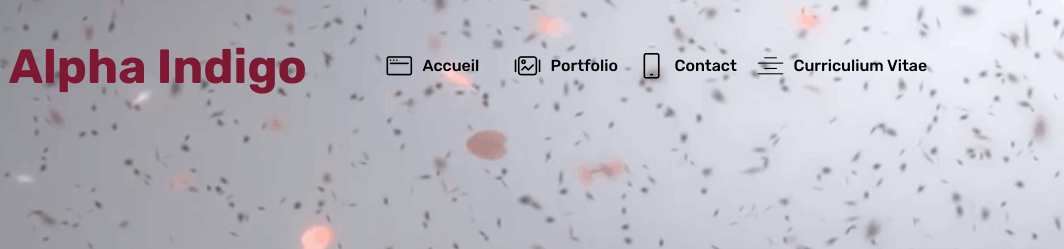
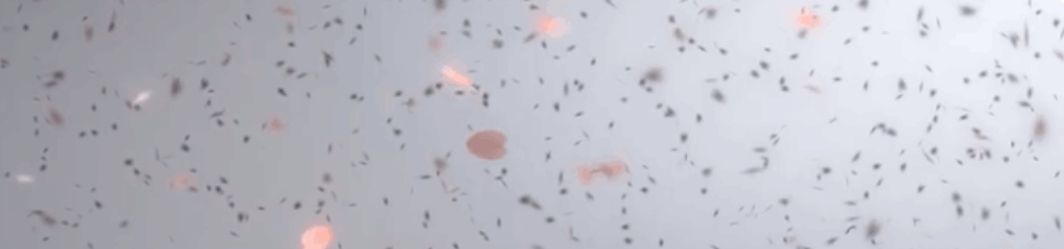
Before and after one commit to sendinee/alphaindigo, a plain HTML site: page index.html in a window 1280 px wide. Shown: the top 249 px of the page, 216-1280 px from the left. Drawn offline with Linux system fonts and the light colour scheme; files whose address does not match are found by name.

Commit message:
create github pages

```diff
--- a/index.html
+++ b/index.html
@@ -30,7 +30,7 @@
 
 
 
-    <nav class="navbar navbar-expand beta-menu navbar-dropdown align-items-center navbar-fixed-top navbar-toggleable-sm bg-color transparent">
+    <nav class="navbar navbar-expand beta-menu navbar-dropdown align-items-center navbar-toggleable-sm bg-color transparent">
         <button class="navbar-toggler navbar-toggler-right" type="button" data-toggle="collapse" data-target="#navbarSupportedContent" aria-controls="navbarSupportedContent" aria-expanded="false" aria-label="Toggle navigation">
             <div class="hamburger">
                 <span></span>
@@ -46,25 +46,17 @@
                          <img src="assets/images/alphaindigo-2-122x108.png" alt="Mobirise" title="" style="height: 7.3rem;">
                     </a>
                 </span>
-                <span class="navbar-caption-wrap"><a class="navbar-caption text-secondary display-2" href="https://mobirise.com">Alpha Indigo</a></span>
+
             </div>
         </div>
         <div class="collapse navbar-collapse" id="navbarSupportedContent">
-            <ul class="navbar-nav nav-dropdown nav-right" data-app-modern-menu="true"><li class="nav-item">
-                    <a class="nav-link link text-black display-7" href="https://mobirise.com">
-                        </a>
-                </li>
-                <li class="nav-item">
-                    <a class="nav-link link text-black display-7" href="https://mobirise.com"><span class="mbrib-browse mbr-iconfont mbr-iconfont-btn"></span>Accueil &nbsp; &nbsp;</a>
-                </li><li class="nav-item"><a class="nav-link link text-black display-7" href="https://mobirise.com"><span class="mbrib-image-slider mbr-iconfont mbr-iconfont-btn" style="color: rgb(0, 0, 0);"></span>Portfolio</a></li><li class="nav-item"><a class="nav-link link text-black display-7" href="https://mobirise.com"><span class="mbrib-mobile mbr-iconfont mbr-iconfont-btn" style="color: rgb(0, 0, 0);"></span>Contact</a></li><li class="nav-item"><a class="nav-link link text-black display-7" href="https://mobirise.com"><span class="mbri-align-center mbr-iconfont mbr-iconfont-btn"></span>
-                        Curriculium Vitae &nbsp; &nbsp; &nbsp;&nbsp;</a></li><li class="nav-item"><a class="nav-link link text-black display-7" href="https://mobirise.com">
-                        </a></li></ul>
+
 
         </div>
     </nav>
 </section>
 
-<section class="engine"><a href="https://mobirise.info/t">amp templates</a></section><section class="cid-qTkA127IK8 mbr-fullscreen mbr-parallax-background" id="header2-1">
+<section class="engine"><a href="https://mobirise.info/o">free portfolio web templates</a></section><section class="cid-qTkA127IK8 mbr-fullscreen mbr-parallax-background" id="header2-1">
 
 
 
```
Also changed, not shown: 1 other file.
